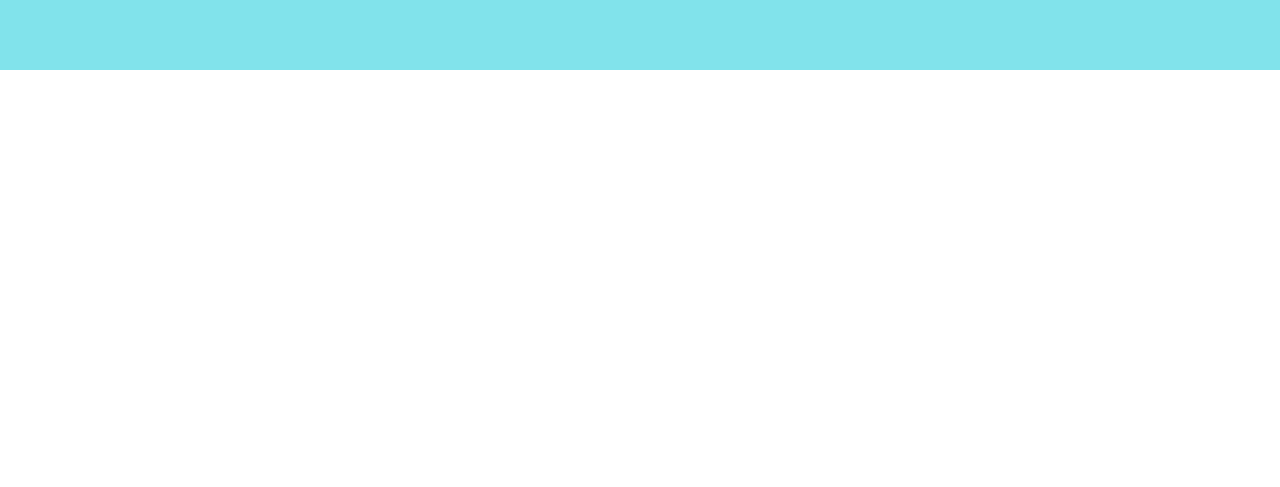
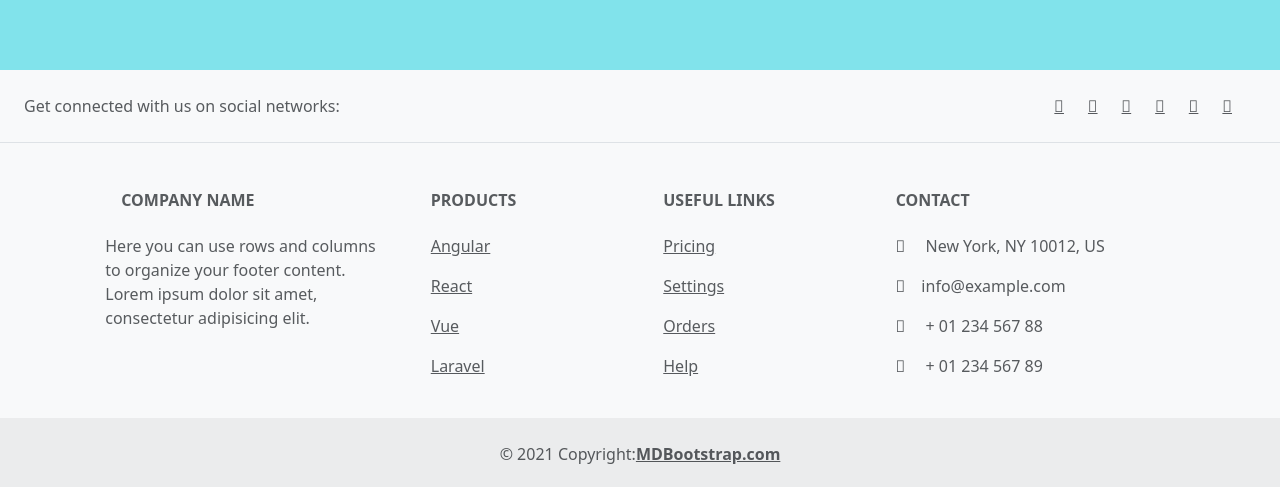
Before and after one commit to Zewuck/Tienda-animales, a React (Create React App) app: page / in a window 1280 px wide. Shown: the part 2537-3024 px from the top of the page. Before the commit the page ends 2607 px from the top, so only its background shows below. Built offline with nearby package versions, Linux system fonts and the light colour scheme; a web font is replaced by a local one.

Commit message:
footer en proceso

```diff
--- a/src/App.jsx
+++ b/src/App.jsx
@@ -18,6 +18,4 @@
   );
 };
 
-
-
 export default App;
--- a/src/components/Footer.jsx
+++ b/src/components/Footer.jsx
@@ -1,8 +1,154 @@
 import { Link } from "react-router-dom";
-import {img} from '../assets/imagenes.js'
+import { img } from "../assets/imagenes.js";
 
 import "../fondoinicio.css";
 
 export default function Footer() {
+  return (
+        <footer className="text-center text-lg-start bg-light text-muted">
+          {/* <!-- Section: Social media --> */}
+          <section className="d-flex justify-content-center justify-content-lg-between p-4 border-bottom">
+            {/* <!-- Left --> */}
+            <div className="me-5 d-none d-lg-block">
+              <span>Get connected with us on social networks:</span>
+            </div>
+            {/* <!-- Left -->
 
+        <!-- Right --> */}
+            <div>
+              <a href="" className="me-4 text-reset">
+                <i className="fab fa-facebook-f"></i>
+              </a>
+              <a href="" className="me-4 text-reset">
+                <i className="fab fa-twitter"></i>
+              </a>
+              <a href="" className="me-4 text-reset">
+                <i className="fab fa-google"></i>
+              </a>
+              <a href="" className="me-4 text-reset">
+                <i className="fab fa-instagram"></i>
+              </a>
+              <a href="" className="me-4 text-reset">
+                <i className="fab fa-linkedin"></i>
+              </a>
+              <a href="" className="me-4 text-reset">
+                <i className="fab fa-github"></i>
+              </a>
+            </div>
+            {/* <!-- Right --> */}
+          </section>
+          {/* <!-- Section: Social media -->
+
+      <!-- Section: Links  --> */}
+          <section className="">
+            <div className="container text-center text-md-start mt-5">
+              {/* <!-- Grid row --> */}
+              <div className="row mt-3">
+                {/* <!-- Grid column --> */}
+                <div className="col-md-3 col-lg-4 col-xl-3 mx-auto mb-4">
+                  {/* <!-- Content --> */}
+                  <h6 className="text-uppercase fw-bold mb-4">
+                    <i className="fas fa-gem me-3"></i>Company name
+                  </h6>
+                  <p>
+                    Here you can use rows and columns to organize your footer
+                    content. Lorem ipsum dolor sit amet, consectetur adipisicing
+                    elit.
+                  </p>
+                </div>
+                {/* <!-- Grid column -->
+
+            <!-- Grid column --> */}
+                <div className="col-md-2 col-lg-2 col-xl-2 mx-auto mb-4">
+                  {/* <!-- Links --> */}
+                  <h6 className="text-uppercase fw-bold mb-4">Products</h6>
+                  <p>
+                    <a href="#!" className="text-reset">
+                      Angular
+                    </a>
+                  </p>
+                  <p>
+                    <a href="#!" className="text-reset">
+                      React
+                    </a>
+                  </p>
+                  <p>
+                    <a href="#!" className="text-reset">
+                      Vue
+                    </a>
+                  </p>
+                  <p>
+                    <a href="#!" className="text-reset">
+                      Laravel
+                    </a>
+                  </p>
+                </div>
+                {/* <!-- Grid column -->
+
+            <!-- Grid column --> */}
+                <div className="col-md-3 col-lg-2 col-xl-2 mx-auto mb-4">
+                  {/* <!-- Links --> */}
+                  <h6 className="text-uppercase fw-bold mb-4">Useful links</h6>
+                  <p>
+                    <a href="#!" className="text-reset">
+                      Pricing
+                    </a>
+                  </p>
+                  <p>
+                    <a href="#!" className="text-reset">
+                      Settings
+                    </a>
+                  </p>
+                  <p>
+                    <a href="#!" className="text-reset">
+                      Orders
+                    </a>
+                  </p>
+                  <p>
+                    <a href="#!" className="text-reset">
+                      Help
+                    </a>
+                  </p>
+                </div>
+                {/* <!-- Grid column -->
+
+            <!-- Grid column --> */}
+                <div className="col-md-4 col-lg-3 col-xl-3 mx-auto mb-md-0 mb-4">
+                  {/* <!-- Links --> */}
+                  <h6 className="text-uppercase fw-bold mb-4">Contact</h6>
+                  <p>
+                    <i className="fas fa-home me-3"></i> New York, NY 10012, US
+                  </p>
+                  <p>
+                    <i className="fas fa-envelope me-3"></i>
+                    info@example.com
+                  </p>
+                  <p>
+                    <i className="fas fa-phone me-3"></i> + 01 234 567 88
+                  </p>
+                  <p>
+                    <i className="fas fa-print me-3"></i> + 01 234 567 89
+                  </p>
+                </div>
+                {/* <!-- Grid column --> */}
+              </div>
+              {/* <!-- Grid row --> */}
+            </div>
+          </section>
+          {/* <!-- Section: Links  -->
+
+      <!-- Copyright --> */}
+          <div
+            className="text-center p-4"
+            style = {{background: "rgba(0, 0, 0, 0.05)"}}
+          >
+            © 2021 Copyright:
+            <a className="text-reset fw-bold" href="https://mdbootstrap.com/">
+              MDBootstrap.com
+            </a>
+          </div>
+          {/* <!-- Copyright --> */}
+
+        </footer>
+  );
 }
--- a/src/pages/Inicio.jsx
+++ b/src/pages/Inicio.jsx
@@ -544,7 +544,7 @@
         </section>
       </div>
       <div className="fondo-azul">
-        <img class="center" src={img.pink} alt=""/>
+        <img className="center" src={img.pink} alt=""/>
         <div className="container mt-5 mb-5">
           <div className="row g-2">
             <div className="col-md-4">
--- a/src/routes/routes.jsx
+++ b/src/routes/routes.jsx
@@ -1,5 +1,4 @@
 import React, { useContext } from "react";
-
 import { Route, Routes, Navigate } from "react-router-dom";
 import { Inicio } from "../pages/Inicio";
 import AcercaDe from "../pages/AcercaDe";
@@ -8,6 +7,7 @@
 import Register from "../pages/Register";
 import Dashboard from "../pages/Dashboard";
 import Navbar from "../components/Navbar";
+import Footer from "../components/Footer";
 import AuthAPI from "../utils/AuthAPI";
 
 export default function AppRoutes() {
@@ -48,6 +48,9 @@
           />
         </Routes>
       </div>
+      <div>
+        <Footer/>
+      </div>
     </div>
   );
 }
@@ -66,11 +69,3 @@
 
   return children;
 };
-
-// const RouteRegistration = ({ componet: Componet, ...rest }) => {
-//   return <Route {...rest} render={props => <Componet {...props} />}></Route>;
-// };
-
-// const RouteProtected = ({ componet: Componet, ...rest }) => {
-//     return <Route {...rest} render={props => <Componet {...props} />}></Route>;
-//   };
```
